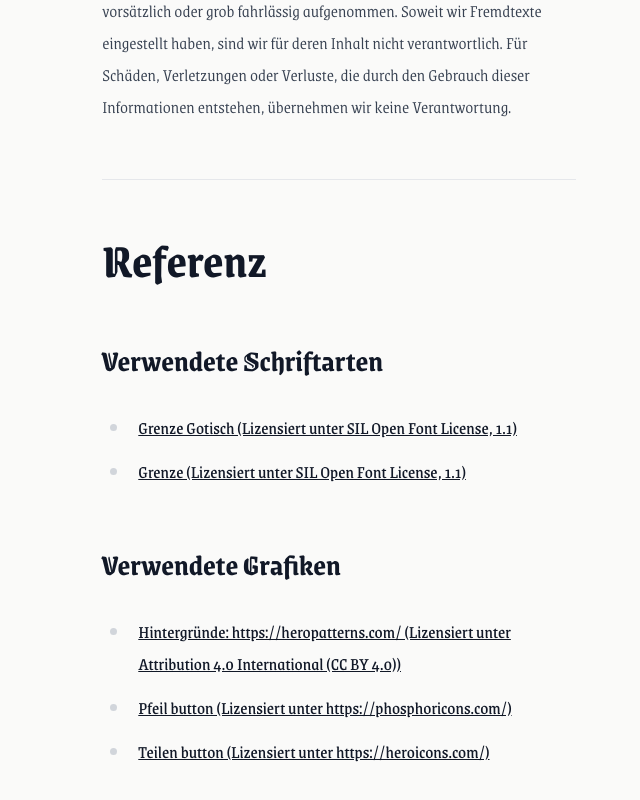
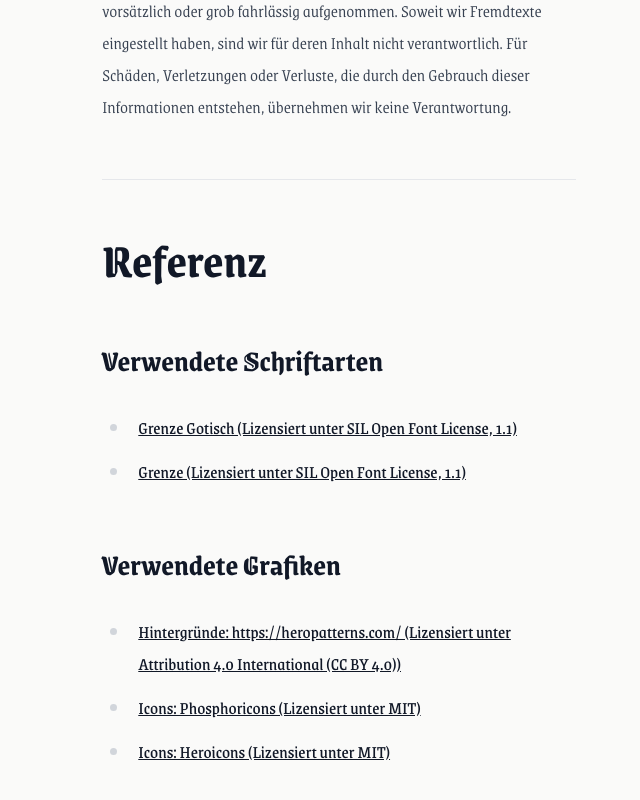
Before and after one commit to HEG-Uelzen/landingpage-heg-game, a SvelteKit app: page /datenschutz in a window 1280 px wide. Shown: the part 2089-2889 px from the top of the page, without its empty margins (301-941 px from the left). Built offline with nearby package versions, Linux system fonts and the light colour scheme.

Commit message:
adjust reference

```diff
--- a/src/routes/datenschutz/+page.svelte
+++ b/src/routes/datenschutz/+page.svelte
@@ -79,7 +79,7 @@
     <h2>Verwendete Grafiken</h2>
 <ul>
     <li><a href="https://heropatterns.com/">Hintergründe: https://heropatterns.com/ (Lizensiert unter Attribution 4.0 International (CC BY 4.0))</a></li>
-    <li><a href="https://phosphoricons.com/">Pfeil button (Lizensiert unter https://phosphoricons.com/)</a></li>
-    <li><a href="https://heroicons.com/">Teilen button (Lizensiert unter https://heroicons.com/)</a></li>
+    <li><a href="https://phosphoricons.com/">Icons: Phosphoricons (Lizensiert unter MIT)</a></li>
+    <li><a href="https://heroicons.com/">Icons: Heroicons (Lizensiert unter MIT)</a></li>
 </ul>
 </main>
```
